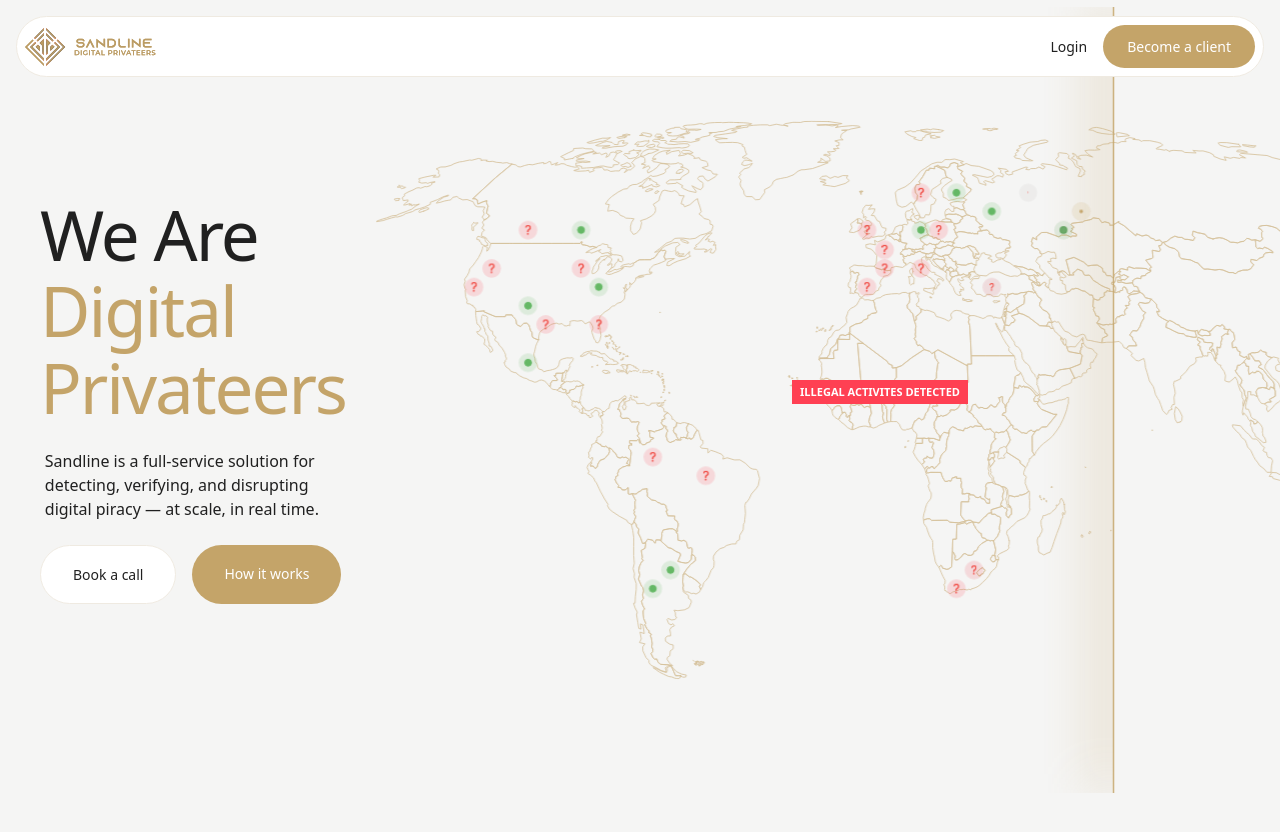
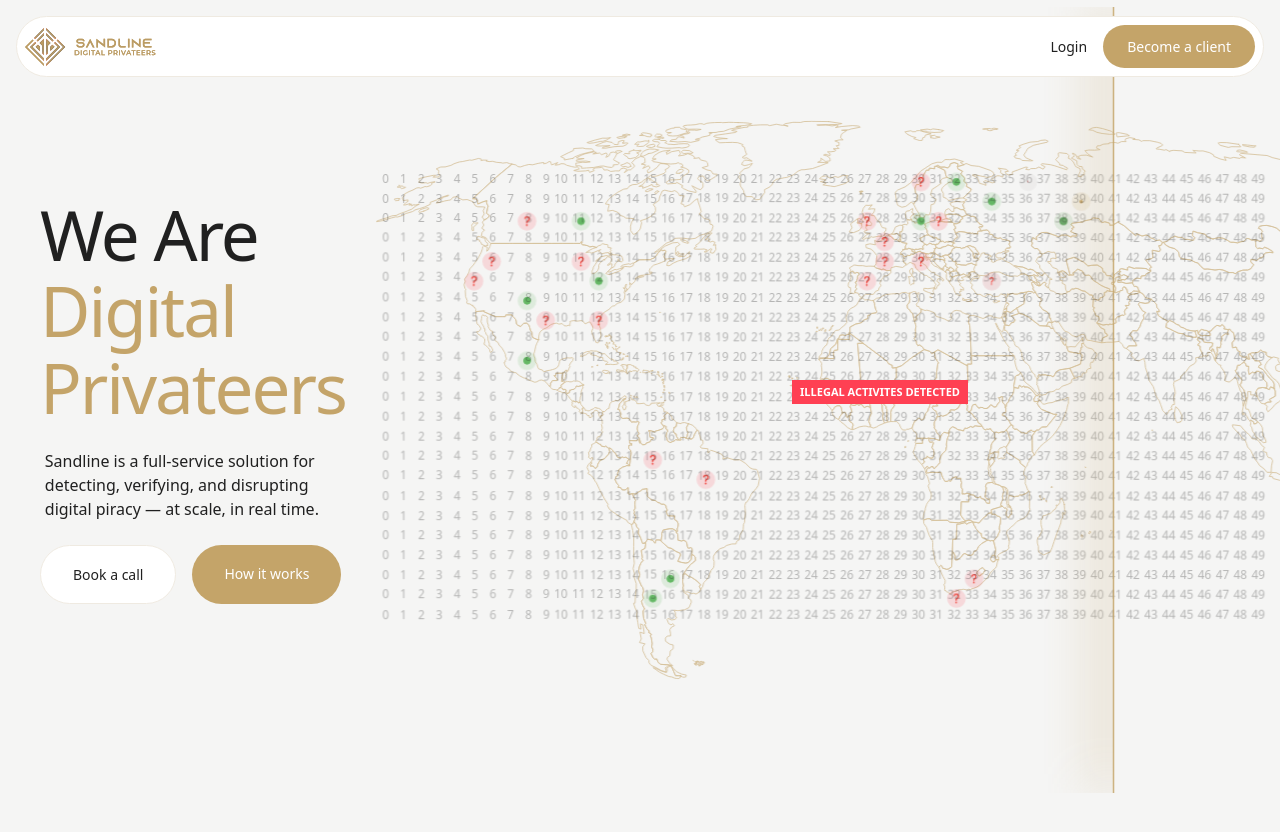
Before and after one commit to madeByIgor/sandline, a React app: page / in a window 1280 px wide. Shown: the top 832 px of the page. Built offline with nearby package versions, Linux system fonts and the light colour scheme; the HTML template or start-up script is replaced by a standard one.

Commit message:
added numbers to grid

```diff
--- a/src/components/UI/Square/Square.tsx
+++ b/src/components/UI/Square/Square.tsx
@@ -19,7 +19,7 @@ interface SquareProps {
   stream?: StreamType;
 }
 
-const Square: React.FC<SquareProps> = ({ stream }) => {
+const Square: React.FC<SquareProps> = ({ stream, index }) => {
   const containerRef = useRef<HTMLDivElement>(null);
   const timeline = useRef<GSAPTimeline | null>(null);
   const { isIllegalStream } = useGlobalContext();
@@ -65,6 +65,7 @@ const Square: React.FC<SquareProps> = ({ stream }) => {
     >
       {stream?.type === "legal" && <LegalSquare stream={stream} />}
       {stream?.type === "suspicious" && <SuspiciousSquare stream={stream} />}
+      <p className={`${styles.n}`}> {index}</p>
     </div>
   );
 };
--- a/src/components/UI/Square/style.module.css
+++ b/src/components/UI/Square/style.module.css
@@ -1,5 +1,6 @@
 .wrapper {
   position: relative;
+  /* background-color: white; */
 }
 
 .n {
--- a/src/components/UI/SquareGrid/style.module.css
+++ b/src/components/UI/SquareGrid/style.module.css
@@ -9,6 +9,6 @@
   z-index: 1;
   height: 100%;
   padding-left: 29%;
-  /* gap: 1px; */
+  gap: 1px;
   /* background-color: var(--gridline); */
 }
--- a/src/components/UI/SquareRow/style.module.css
+++ b/src/components/UI/SquareRow/style.module.css
@@ -3,6 +3,5 @@
   height: 1.5vw;
   display: grid;
   grid-template-columns: repeat(50, 1fr);
-  /* gap: 1px; */
-  /* background-color: grey; */
+  gap: 1px;
 }
```
